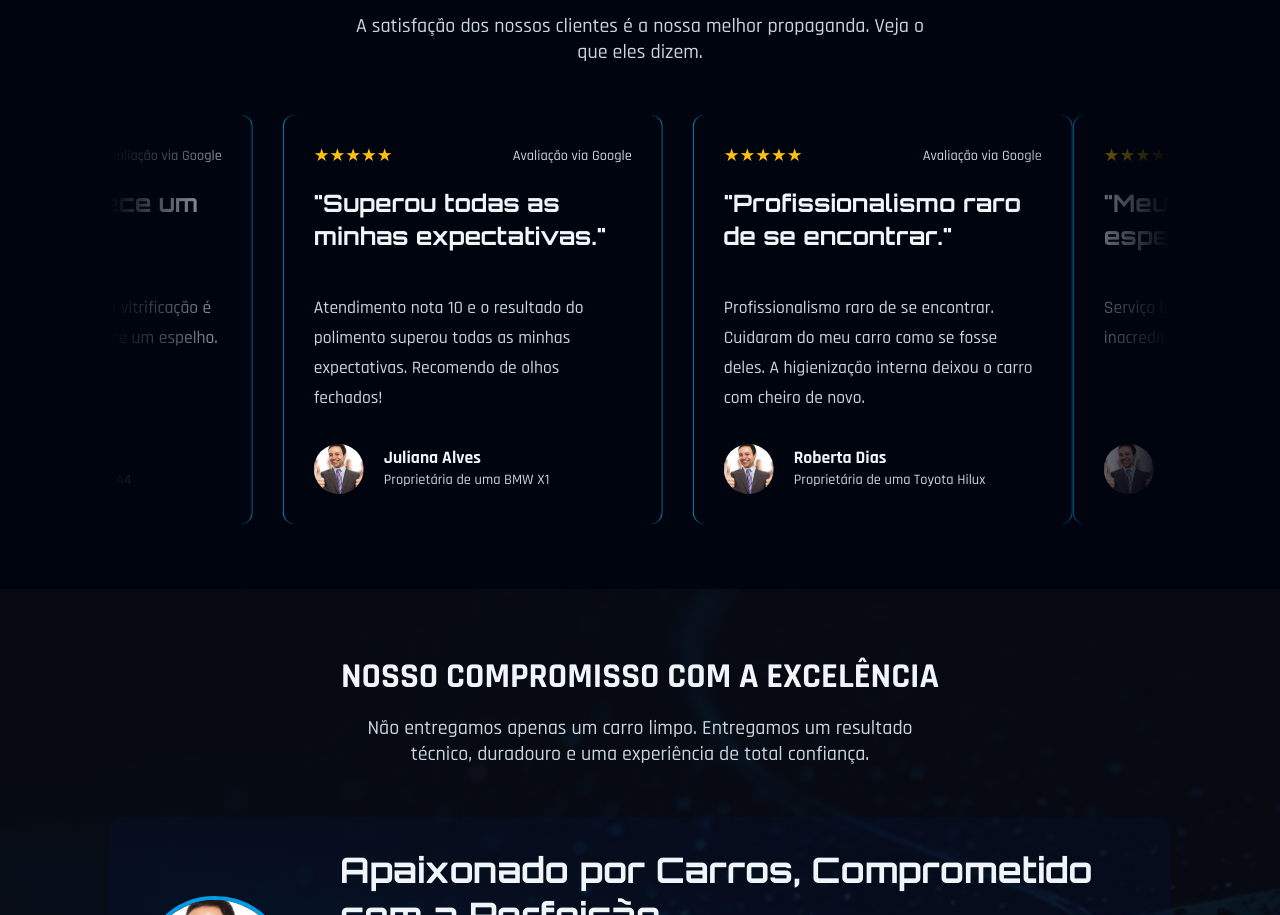
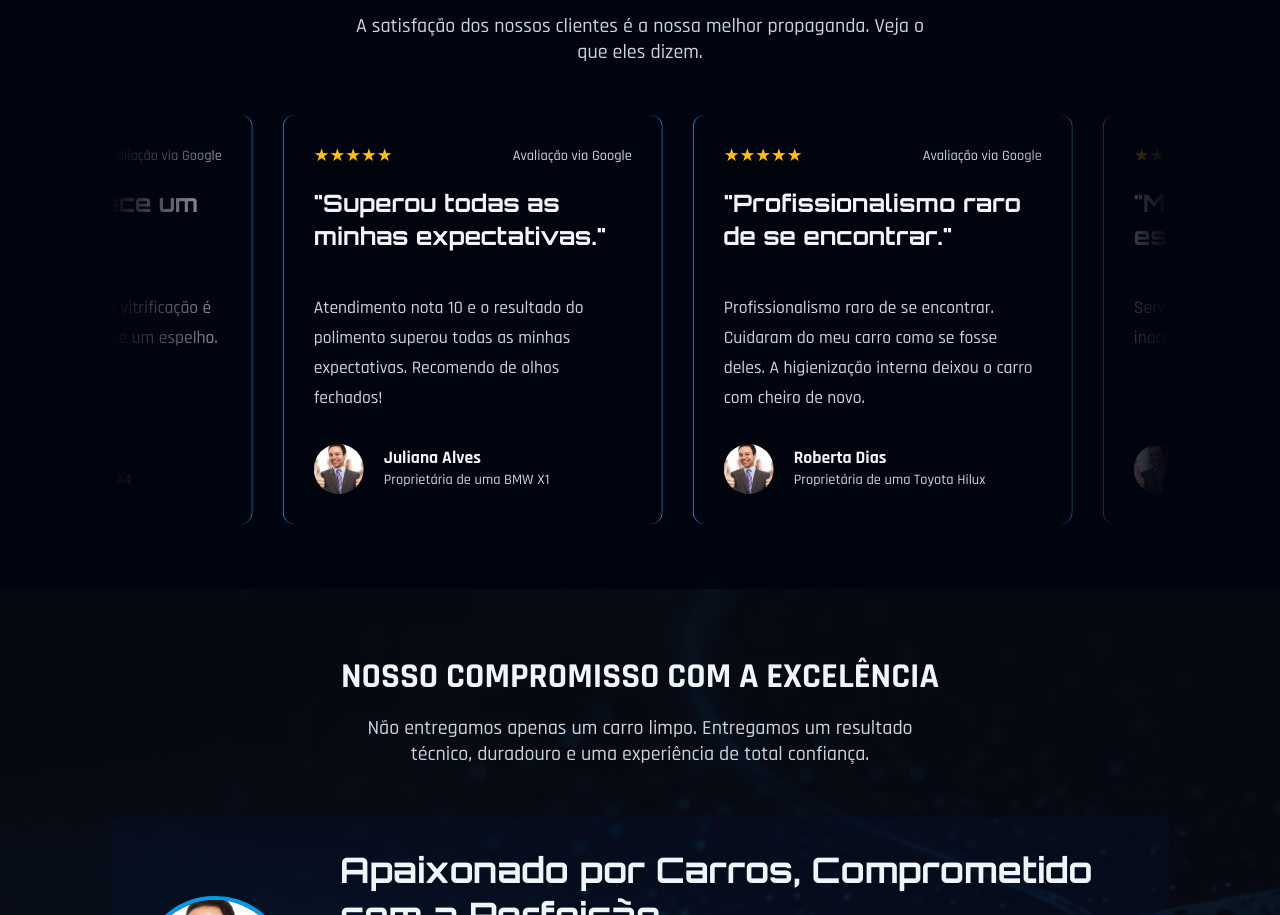
Before and after one commit to GustavoCazzine/AutoBrilhoV1, a plain HTML site: page index.html in a window 1280 px wide. Shown: the part 2989-3904 px from the top of the page. Drawn offline with Linux system fonts and the light colour scheme.

Commit message:
Update style.css

```diff
--- a/style.css
+++ b/style.css
@@ -1395,6 +1395,7 @@ main {
     /* NOVO: Adicionado para os dois scrollers funcionarem juntos */
     display: flex;
     flex-wrap: nowrap;
+    gap: var(--space-lg);
 }
 
 .testimonial-scroller {
```
